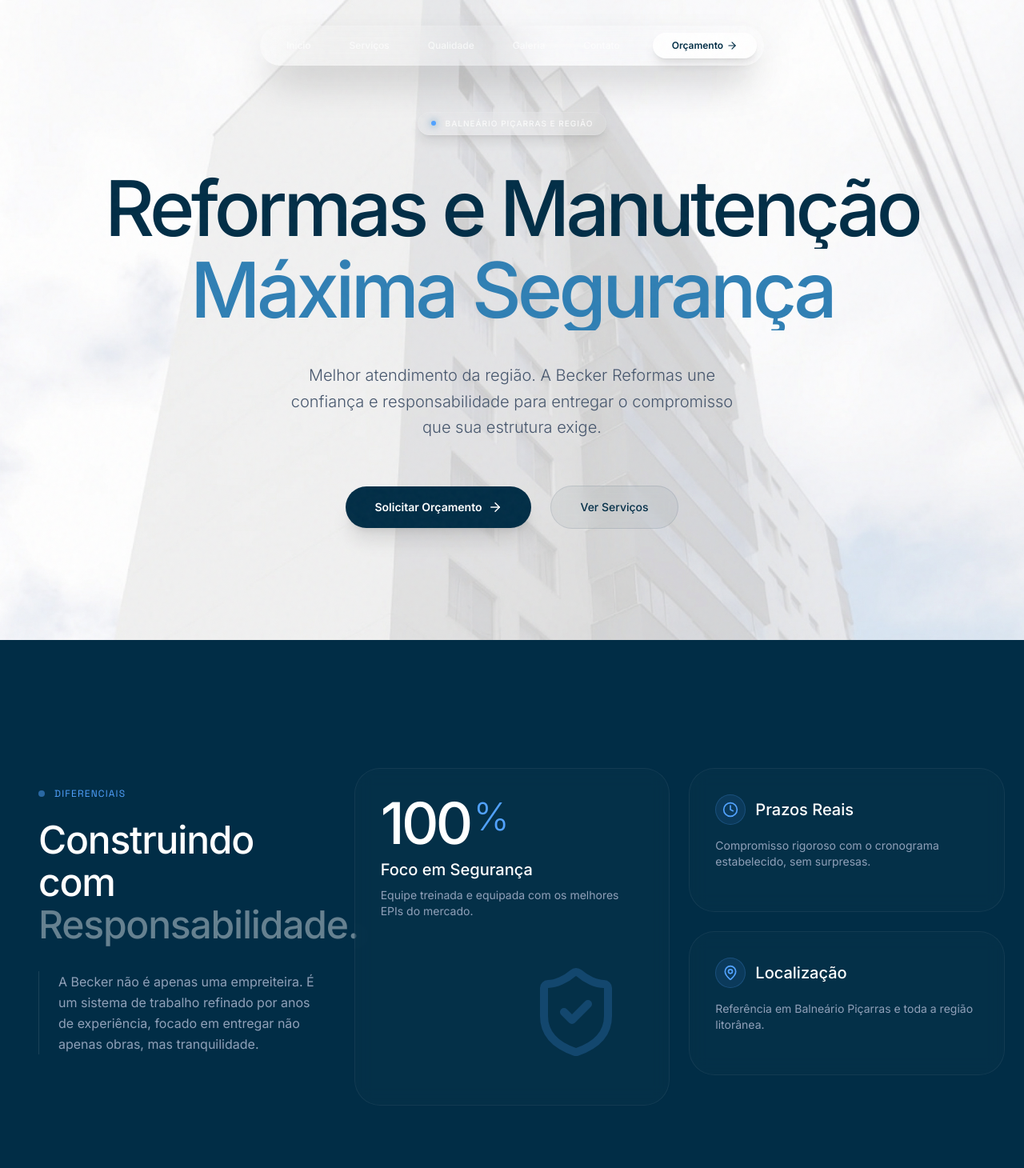
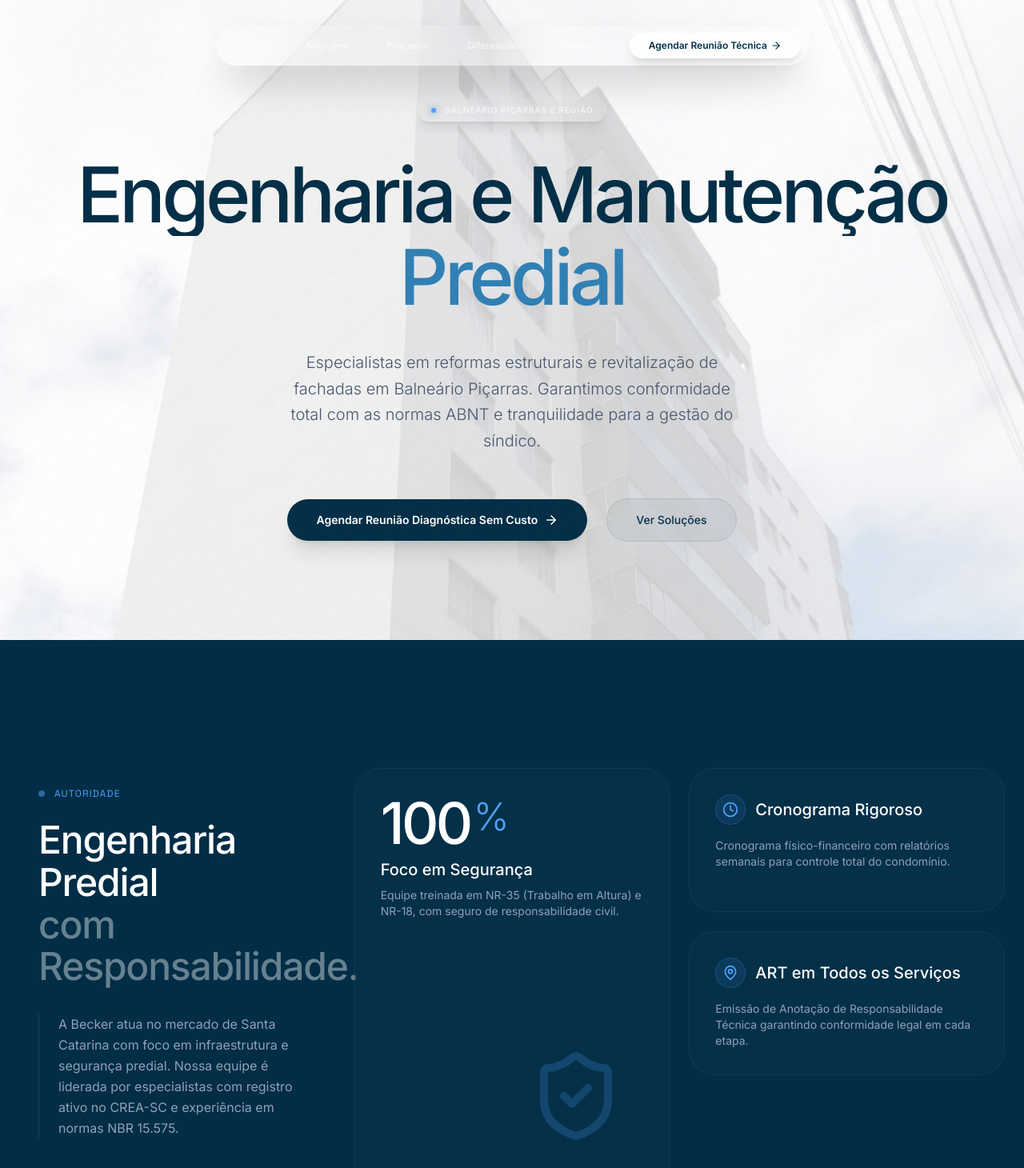
Before and after one commit to danielyada73/beckerreformas, a React (Vite) app: page / in a window 1280 px wide. Shown: the top 1460 px of the page at 80% size. Built offline with nearby package versions, Linux system fonts and the light colour scheme.

Commit message:
Atualiza copy da pagina de vendas para Becker Engenharia

```diff
--- a/src/App.tsx
+++ b/src/App.tsx
@@ -209,9 +209,9 @@ export default function App() {
           <div className="hidden md:flex items-center">
             {[
               { label: 'Início', id: 'inicio' },
-              { label: 'Serviços', id: 'servicos' },
-              { label: 'Qualidade', id: 'qualidade' },
-              { label: 'Galeria', id: 'galeria' },
+              { label: 'Soluções', id: 'servicos' },
+              { label: 'Processo', id: 'qualidade' },
+              { label: 'Diferenciais', id: 'galeria' },
               { label: 'Contato', id: 'contato' }
             ].map((item) => (
               <button
@@ -240,7 +240,7 @@ export default function App() {
             rel="noopener noreferrer"
             className="group px-4 md:px-6 py-2 text-xs font-bold text-[#012D46] bg-white rounded-full hover:bg-[#2F7FB4] hover:text-white transition-all shadow-lg whitespace-nowrap ml-2 md:ml-0 flex items-center shrink-0"
           >
-            Orçamento <ArrowRight size={14} className="inline-block ml-1 group-hover:translate-x-1 transition-transform" />
+            Agendar Reunião Técnica <ArrowRight size={14} className="inline-block ml-1 group-hover:translate-x-1 transition-transform" />
           </a>
         </div>
       </nav>
@@ -256,9 +256,9 @@ export default function App() {
           >
             {[
               { label: 'Início', id: 'inicio' },
-              { label: 'Serviços', id: 'servicos' },
-              { label: 'Qualidade', id: 'qualidade' },
-              { label: 'Galeria', id: 'galeria' },
+              { label: 'Soluções', id: 'servicos' },
+              { label: 'Processo', id: 'qualidade' },
+              { label: 'Diferenciais', id: 'galeria' },
               { label: 'Contato', id: 'contato' }
             ].map((item) => (
               <button
@@ -299,12 +299,12 @@ export default function App() {
           </motion.div>
 
           <h1 className="text-5xl md:text-7xl lg:text-[6rem] font-medium tracking-tighter text-[#012D46] leading-[0.9] mb-10">
-            <div className="overflow-hidden py-2"><span className="block reveal-text">Reformas e Manutenção</span></div>
-            <div className="overflow-hidden py-2"><span className="block reveal-text text-[#2F7FB4] animate-text-shimmer">Máxima Segurança</span></div>
+            <div className="overflow-hidden py-2"><span className="block reveal-text">Engenharia e Manutenção</span></div>
+            <div className="overflow-hidden py-2"><span className="block reveal-text text-[#2F7FB4] animate-text-shimmer">Predial</span></div>
           </h1>
 
           <p className="text-lg md:text-xl text-slate-600 max-w-xl mx-auto leading-relaxed mb-14 font-light">
-            Melhor atendimento da região. A Becker Reformas une confiança e responsabilidade para entregar o compromisso que sua estrutura exige.
+            Especialistas em reformas estruturais e revitalização de fachadas em Balneário Piçarras. Garantimos conformidade total com as normas ABNT e tranquilidade para a gestão do síndico.
           </p>
 
           <div className="flex flex-col sm:flex-row justify-center items-center gap-6">
@@ -313,7 +313,7 @@ export default function App() {
               className="group relative px-9 py-4 bg-[#012D46] text-white rounded-full overflow-hidden transition-all hover:scale-105 shadow-xl"
             >
               <span className="relative z-10 text-sm font-bold flex items-center gap-2">
-                Solicitar Orçamento
+                Agendar Reunião Diagnóstica Sem Custo
                 <ArrowRight size={18} className="group-hover:translate-x-1 transition-transform" />
               </span>
             </a>
@@ -321,7 +321,7 @@ export default function App() {
               onClick={() => document.getElementById('servicos')?.scrollIntoView({ behavior: 'smooth' })}
               className="px-9 py-4 rounded-full border border-[#012D46]/10 bg-[#012D46]/5 backdrop-blur-sm hover:bg-[#012D46]/10 transition-all text-[#012D46] font-medium text-sm"
             >
-              Ver Serviços
+              Ver Soluções
             </button>
           </div>
         </div>
@@ -334,14 +334,14 @@ export default function App() {
             <div className="md:col-span-4 flex flex-col justify-center p-6">
               <div className="inline-flex items-center gap-3 mb-6">
                 <span className="w-2 h-2 rounded-full bg-blue-400 animate-pulse" />
-                <span className="text-xs text-blue-400 font-mono tracking-widest uppercase">Diferenciais</span>
+                <span className="text-xs text-blue-400 font-mono tracking-widest uppercase">Autoridade</span>
               </div>
               <h2 className="text-4xl md:text-5xl font-medium tracking-tight text-white mb-8 leading-[1.1]">
-                Construindo com <br />
-                <span className="text-white/40">Responsabilidade.</span>
+                Engenharia Predial <br />
+                <span className="text-white/40">com Responsabilidade.</span>
               </h2>
               <p className="text-slate-400 text-base mb-10 leading-relaxed border-l border-white/10 pl-6">
-                A Becker não é apenas uma empreiteira. É um sistema de trabalho refinado por anos de experiência, focado em entregar não apenas obras, mas tranquilidade.
+                A Becker atua no mercado de Santa Catarina com foco em infraestrutura e segurança predial. Nossa equipe é liderada por especialistas com registro ativo no CREA-SC e experiência em normas NBR 15.575.
               </p>
             </div>
 
@@ -353,7 +353,7 @@ export default function App() {
                     <span className="text-blue-400 text-5xl font-light mt-1">%</span>
                   </div>
                   <div className="text-xl text-white font-medium mt-2">Foco em Segurança</div>
-                  <p className="text-sm text-slate-400 mt-2">Equipe treinada e equipada com os melhores EPIs do mercado.</p>
+                   <p className="text-sm text-slate-400 mt-2">Equipe treinada em NR-35 (Trabalho em Altura) e NR-18, com seguro de responsabilidade civil.</p>
                 </div>
                 <ShieldCheck className="text-blue-400/20 absolute right-6 bottom-6" size={120} />
               </SpotlightCard>
@@ -364,18 +364,18 @@ export default function App() {
                     <div className="p-2 rounded-full bg-blue-400/10 border border-blue-400/20">
                       <Clock className="text-blue-400" size={20} />
                     </div>
-                    <span className="text-xl font-medium text-white">Prazos Reais</span>
+                    <span className="text-xl font-medium text-white">Cronograma Rigoroso</span>
                   </div>
-                  <p className="text-sm text-slate-400">Compromisso rigoroso com o cronograma estabelecido, sem surpresas.</p>
+                  <p className="text-sm text-slate-400">Cronograma físico-financeiro com relatórios semanais para controle total do condomínio.</p>
                 </SpotlightCard>
                 <SpotlightCard className="min-h-[180px]">
                   <div className="flex items-center gap-3 mb-4">
                     <div className="p-2 rounded-full bg-blue-400/10 border border-blue-400/20">
                       <MapPin className="text-blue-400" size={20} />
                     </div>
-                    <span className="text-xl font-medium text-white">Localização</span>
+                    <span className="text-xl font-medium text-white">ART em Todos os Serviços</span>
                   </div>
-                  <p className="text-sm text-slate-400">Referência em Balneário Piçarras e toda a região litorânea.</p>
+                  <p className="text-sm text-slate-400">Emissão de Anotação de Responsabilidade Técnica garantindo conformidade legal em cada etapa.</p>
                 </SpotlightCard>
               </div>
             </div>
@@ -387,7 +387,7 @@ export default function App() {
       <section id="narrative" className="min-h-screen flex items-center justify-center relative overflow-hidden z-20">
         <div className="max-w-6xl mx-auto px-6 text-center">
           <p className="text-4xl md:text-6xl lg:text-7xl font-normal leading-tight tracking-tight text-white flex flex-wrap justify-center gap-x-4 gap-y-2">
-            {"Você sabe o que é contratar um serviço e viver com medo de prazos estourados ou acidentes? O setor de reformas é cheio de amadorismo. A Becker entrega não apenas mão de obra, mas engenharia de tranquilidade.".split(" ").map((word, i) => (
+            {"Você sabe o que é a responsabilidade civil e criminal de um síndico diante de uma obra mal executada? Infiltrações negligenciadas e reformas sem acompanhamento técnico são riscos graves à segurança dos moradores. A Becker entrega conformidade legal e valorização imobiliária.".split(" ").map((word, i) => (
               <span key={i} className="highlight-word inline-block">{word}</span>
             ))}
           </p>
@@ -398,33 +398,33 @@ export default function App() {
       <div id="servicos" className="relative z-30">
         <section id="servicos-pin" className="md:h-screen relative overflow-hidden bg-[#012D46] border-t border-white/5 py-20 md:py-0">
           <div className="md:absolute top-12 left-12 z-20 px-6 md:px-0 mb-12 md:mb-0">
-            <span className="text-xs text-blue-400 font-mono mb-3 block tracking-widest uppercase">[ Nossas Especialidades ]</span>
-            <h2 className="text-4xl font-medium text-white tracking-tight">O que fazemos de melhor</h2>
+            <span className="text-xs text-blue-400 font-mono mb-3 block tracking-widest uppercase">[ Nossas Soluções Corporativas ]</span>
+            <h2 className="text-4xl font-medium text-white tracking-tight">Especialidades em Engenharia Predial</h2>
           </div>
 
           <div className="services-track flex flex-col md:flex-row gap-8 md:gap-16 px-6 md:px-24 md:pl-[20vw] items-center md:h-full md:w-max">
             {[
               {
-                title: 'Reformas Residenciais',
-                desc: 'Do piso ao teto. Modernizamos sua casa com alto padrão e durabilidade.',
+                title: 'Revitalização e Pintura de Fachadas',
+                desc: 'Tratamento de fissuras, lavagem técnica e pintura com tintas elastoméricas de alta durabilidade para proteção contra a maresia.',
                 icon: <div className="p-4 rounded-3xl bg-blue-400/10 border border-blue-400/20 shadow-[0_0_30px_rgba(47,127,180,0.2)]"><Paintbrush className="text-blue-400" size={40} /></div>,
                 img: '110mp0drTx6sJISMihQHh75dV6RnGNtV4'
               },
               {
-                title: 'Manutenção Predial',
-                desc: 'Evite problemas estruturais graves com vistorias e reparos preventivos.',
+                title: 'Impermeabilização Estrutural',
+                desc: 'Soluções definitivas para lajes, reservatórios, piscinas e garagens, eliminando infiltrações e protegendo a armadura de ferro.',
                 icon: <div className="p-4 rounded-3xl bg-blue-400/10 border border-blue-400/20 shadow-[0_0_30px_rgba(47,127,180,0.2)]"><Building2 className="text-blue-400" size={40} /></div>,
                 img: '1BElxhCE0C27iqRib3PfjgD4ur12rCHtV'
               },
               {
-                title: 'Reparos em Geral',
-                desc: 'Soluções rápidas para problemas do cotidiano com mão de obra técnica.',
+                title: 'Recuperação Estrutural',
+                desc: 'Diagnóstico e reparo de patologias em vigas, pilares e sacadas, garantindo a integridade da edificação a longo prazo.',
                 icon: <div className="p-4 rounded-3xl bg-blue-400/10 border border-blue-400/20 shadow-[0_0_30px_rgba(47,127,180,0.2)]"><Hammer className="text-blue-400" size={40} /></div>,
                 img: '14rn3N9G1QKkU5Ij8O5D_JpnYQr6uKU0E'
               },
               {
-                title: 'Áreas de Lazer',
-                desc: 'Cuidamos da infraestrutura do seu condomínio com agilidade e compromisso.',
+                title: 'Manutenção Preventiva Contratual',
+                desc: 'Planos anuais de vistoria e pequenos reparos que evitam gastos emergenciais elevados e mantêm o valor do imóvel.',
                 icon: <div className="p-4 rounded-3xl bg-blue-400/10 border border-blue-400/20 shadow-[0_0_30px_rgba(47,127,180,0.2)]"><Trees className="text-blue-400" size={40} /></div>,
                 img: '1COlEk5fy9OhRgg9N-ZnCafKJZQ4Wpen9'
               }
@@ -454,27 +454,27 @@ export default function App() {
         <div className="max-w-6xl mx-auto px-6">
           <div className="grid grid-cols-1 lg:grid-cols-2 gap-24 items-center">
             <div className="lg:sticky lg:top-32 self-start">
-              <span className="text-xs text-blue-400 font-mono mb-6 block tracking-widest uppercase">[ O Processo ]</span>
+              <span className="text-xs text-blue-400 font-mono mb-6 block tracking-widest uppercase">[ Timeline de Execução Predial ]</span>
               <h2 className="text-4xl md:text-6xl font-medium text-white tracking-tight mb-8 leading-[1.1]">
                 Como entregamos <br /> <span className="text-white/40">Excelência.</span>
               </h2>
               <p className="text-slate-400 text-lg leading-relaxed mb-12">
-                Nossa metodologia é desenhada para eliminar o estresse da obra. Do primeiro contato à entrega das chaves, você tem transparência total.
+                SLA Becker: Garantia de 5 anos para serviços estruturais conforme legislação vigente.
               </p>
               <a href={WHATSAPP_LINK} className="group inline-flex items-center gap-3 text-white text-sm font-medium hover:text-blue-400 transition-colors">
                 <div className="w-10 h-10 rounded-full border border-white/20 flex items-center justify-center group-hover:border-blue-400 group-hover:bg-blue-400/10 transition-all bg-white/5">
                   <ArrowRight size={18} />
                 </div>
-                <span>Iniciar meu projeto agora</span>
+                <span>Agendar Reunião Técnica</span>
               </a>
             </div>
 
             <div className="relative pl-12 border-l border-white/10 space-y-16">
               {[
-                { step: '01', title: 'Diagnóstico', desc: 'Análise técnica detalhada da sua necessidade via WhatsApp ou visita.' },
-                { step: '02', title: 'Orçamento', desc: 'Proposta clara com prazos definidos e custos detalhados, sem surpresas.' },
-                { step: '03', title: 'Execução', desc: 'Início do serviço seguindo rigorosos protocolos de segurança e limpeza.' },
-                { step: '04', title: 'Entrega', desc: 'Finalização impecável com tudo organizado e pronto para uso.' }
+                { step: '01', title: 'Diagnóstico e Planejamento', desc: 'Vistoria técnica detalhada, mapeamento de danos e elaboração da proposta técnica com cronograma. (Semana 1-2)' },
+                { step: '02', title: 'Preparação e Mobilização', desc: 'Instalação de balancins/andaimes, isolamento de áreas de risco e treinamento de segurança específico para o local. (Semana 3)' },
+                { step: '03', title: 'Execução Técnica', desc: 'Trabalho setorizado para minimizar o impacto visual e sonoro, com relatórios fotográficos semanais para o conselho.' },
+                { step: '04', title: 'Inspeção Final e Entrega', desc: 'Vistoria de qualidade, limpeza fina e entrega de certificados de garantia e manuais de manutenção.' }
               ].map((item, i) => (
                 <div key={i} className="group cursor-pointer transition-all hover:translate-x-2">
                   <div className="text-xs font-mono text-slate-500 mb-2 group-hover:text-blue-400 transition-colors">PASSO {item.step}</div>
@@ -686,9 +686,10 @@ export default function App() {
 
           <div className="space-y-4 mb-32">
             {[
-              { q: 'Quais são os métodos de segurança?', a: 'Trabalhamos rigorosamente com EPIs e equipamentos de proteção coletiva. Nossa equipe possui treinamento específico para as funções desempenhadas.' },
-              { q: 'Atendem apenas Balneário Piçarras?', a: 'Atendemos Piçarras e cidades vizinhas na região litorânea. Entre em contato para verificar disponibilidade.' },
-              { q: 'Como funciona o orçamento?', a: 'O orçamento é feito com base na análise técnica. Prezamos pela transparência, enviando um documento detalhado.' }
+              { q: 'Como vocês garantem a segurança dos moradores durante a obra?', a: 'Isolamos 100% das áreas de circulação abaixo dos pontos de trabalho e instalamos redes de proteção e bandejas conforme a NR-18.' },
+              { q: 'Vocês parcelam o valor da obra para o condomínio?', a: 'Sim, oferecemos condições facilitadas e parcelamento direto durante o período de execução para viabilizar o fluxo de caixa do fundo de reserva.' },
+              { q: 'A empresa possui seguro contra danos a terceiros?', a: 'Sim, mantemos apólice de seguro ativa que cobre qualquer eventual dano ao patrimônio ou a veículos de moradores durante o serviço.' },
+              { q: 'O engenheiro acompanha a obra diariamente?', a: 'Toda obra possui um mestre de obras residente e visitas técnicas sistemáticas do engenheiro responsável para validação de cada etapa.' }
             ].map((faq, i) => (
               <FaqItem key={i} question={faq.q} answer={faq.a} />
             ))}
@@ -698,12 +699,12 @@ export default function App() {
           <div id="orcamento" className="mb-40">
             <div className="grid grid-cols-1 lg:grid-cols-2 gap-16">
               <div>
-                <span className="text-xs text-blue-400 font-mono mb-4 block tracking-widest uppercase">[ Orçamento Online ]</span>
+                <span className="text-xs text-blue-400 font-mono mb-4 block tracking-widest uppercase">[ Consultoria Diagnóstica ]</span>
                 <h2 className="text-4xl md:text-5xl font-medium text-white tracking-tight mb-8 leading-tight">
-                  Pronto para começar <br /> sua <span className="text-white/40">transformação?</span>
+                  Pronto para garantir a segurança e a <span className="text-white/40">valorização do seu condomínio?</span>
                 </h2>
                 <p className="text-slate-400 text-lg leading-relaxed mb-10">
-                  Preencha o formulário ao lado com os detalhes do seu projeto. Nossa equipe técnica analisará sua solicitação e entrará em contato em até 24 horas úteis.
+                  Agende uma reunião diagnóstica gratuita com nosso engenheiro. Em 60 minutos, apresentaremos uma análise preliminar da situação do seu prédio e os caminhos para uma manutenção eficiente.
                 </p>
 
                 <div className="space-y-6">
@@ -711,19 +712,19 @@ export default function App() {
                     <div className="w-10 h-10 rounded-full bg-blue-400/10 flex items-center justify-center text-blue-400">
                       <CheckCircle2 size={20} />
                     </div>
-                    <span>Consultoria técnica inicial gratuita</span>
+                    <span>Emissão de ART em todos os serviços</span>
                   </div>
                   <div className="flex items-center gap-4 text-white/70">
                     <div className="w-10 h-10 rounded-full bg-blue-400/10 flex items-center justify-center text-blue-400">
                       <CheckCircle2 size={20} />
                     </div>
-                    <span>Detalhamento de materiais e prazos</span>
+                    <span>Cronograma físico-financeiro rigoroso para o condomínio</span>
                   </div>
                   <div className="flex items-center gap-4 text-white/70">
                     <div className="w-10 h-10 rounded-full bg-blue-400/10 flex items-center justify-center text-blue-400">
                       <CheckCircle2 size={20} />
                     </div>
-                    <span>Garantia de execução Becker</span>
+                    <span>Seguro de responsabilidade civil para proteção do patrimônio</span>
                   </div>
                 </div>
               </div>
@@ -753,7 +754,7 @@ export default function App() {
               </div>
               <div>
                 <h3 className="text-2xl font-bold text-[#012D46]">becker_reformas</h3>
-                <p className="text-slate-500 text-sm">Balneário Piçarras • Reformas e Manutenção</p>
+                <p className="text-slate-500 text-sm">Balneário Piçarras • Engenharia e Manutenção Predial</p>
               </div>
             </div>
             <a
@@ -799,14 +800,14 @@ export default function App() {
       <section className="py-40 bg-[#012D46] border-t border-white/5">
         <div className="max-w-4xl mx-auto px-6 text-center">
           <h2 className="text-6xl md:text-8xl font-medium tracking-tightest text-white mb-10 leading-[0.85]">
-            Sua obra — <br /> <span className="text-white/30 italic font-serif">sem estresse.</span>
+            Seu condomínio — <br /> <span className="text-white/30 italic font-serif">protegido e valorizado.</span>
           </h2>
           <a
             href={WHATSAPP_LINK}
             className="group relative inline-flex bg-white text-[#012D46] px-16 py-6 rounded-full font-bold text-xl overflow-hidden transition-transform hover:scale-105 shadow-2xl"
           >
             <span className="relative z-10 flex items-center gap-3">
-              Chamar no WhatsApp
+              Receber Consultoria Diagnóstica Gratuita
               <MessageCircle size={24} />
             </span>
           </a>
@@ -852,7 +853,7 @@ export default function App() {
                 className="h-12 w-auto mb-8 brightness-0 invert opacity-50"
                 referrerPolicy="no-referrer"
               />
-              <p className="text-xs text-slate-500 text-right">© 2026 Becker Reformas. <br /> Todos os direitos reservados.</p>
+              <p className="text-xs text-slate-500 text-right">© 2026 Becker Engenharia. <br /> Todos os direitos reservados. <br /> Site Desenvolvido por{' '}<a href="https://wa.me/5511996612056?text=Oi%20Daniel%20acabei%20de%20ver%20o%20Site%20da%20Becker%20e%20gostaria%20de%20fazer%20um%20or%C3%A7amento%20para%20o%20site%20da%20minha%20empresa" target="_blank" rel="noopener noreferrer" className="underline hover:text-white transition-colors">Daniel Yada</a></p>
             </div>
           </div>
         </div>
@@ -1101,7 +1102,7 @@ const ContactForm = () => {
         ) : status === 'error' ? (
           <>Erro ao enviar. Tente novamente.</>
         ) : (
-          <>Solicitar Orçamento <Send size={20} /></>
+          <><span>Receber Consultoria Diagnóstica Gratuita</span> <Send size={20} /></>
         )}
       </button>
     </form>
```
